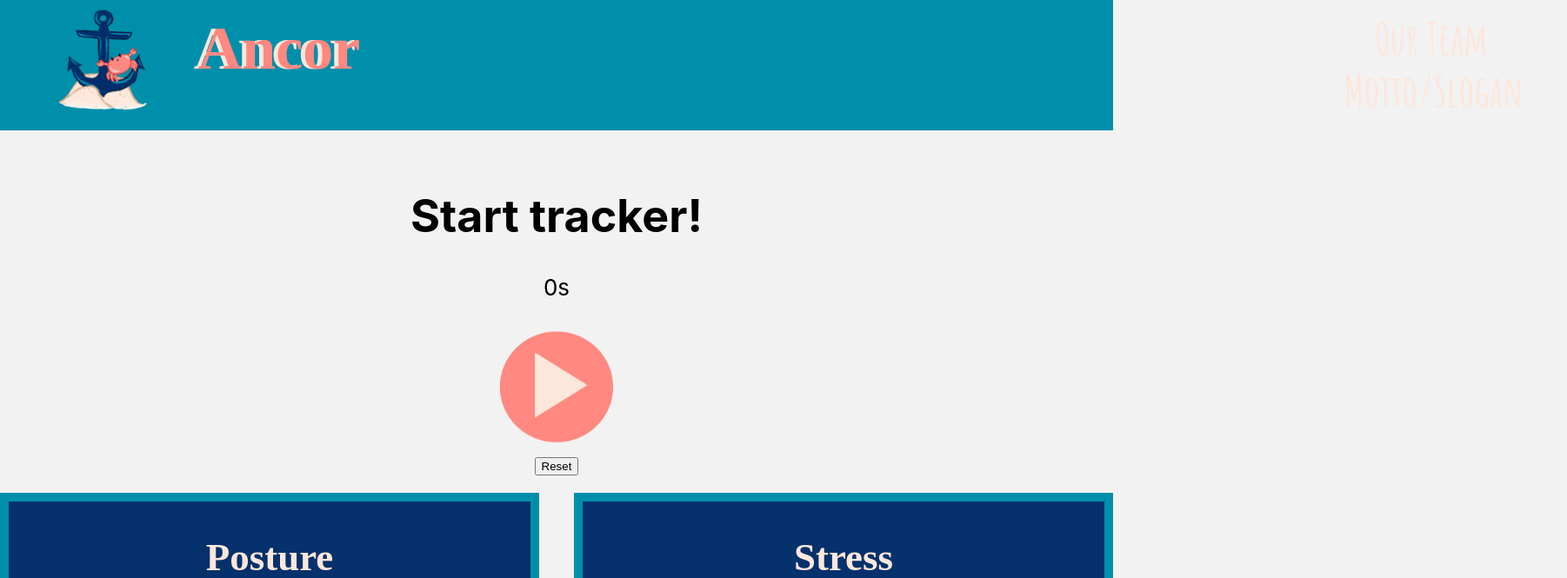
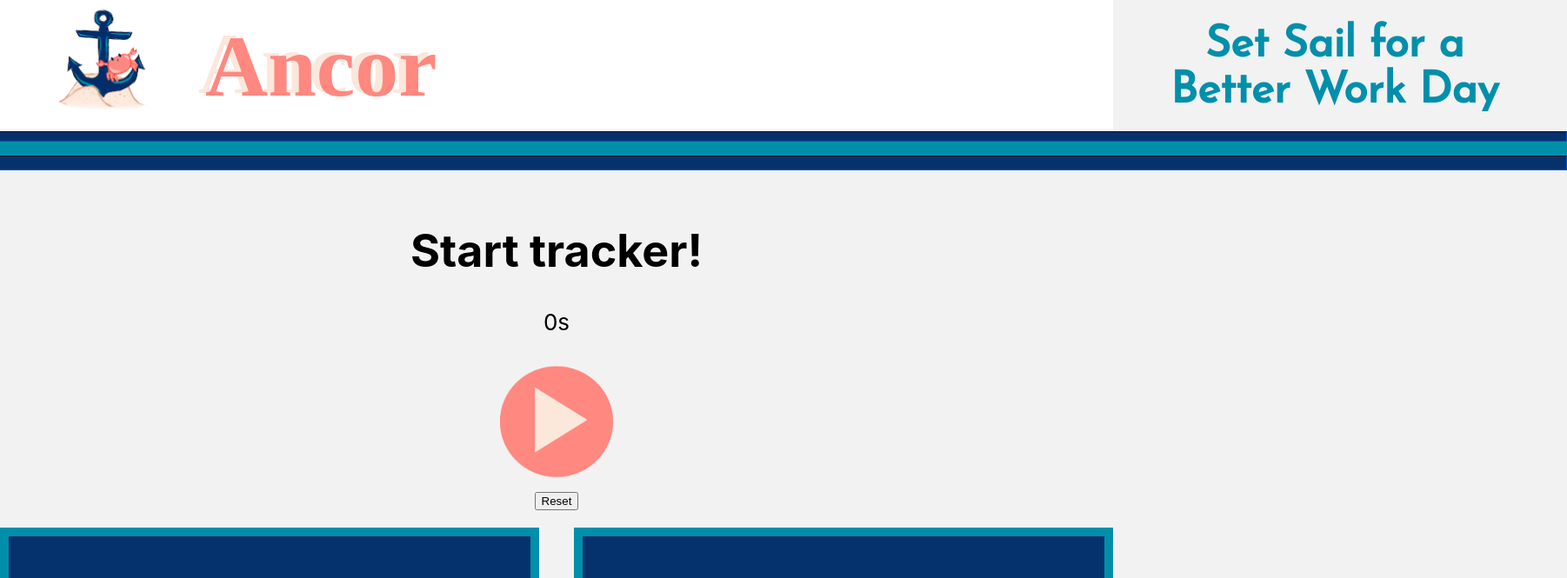
Before and after one commit to mikhaildmitrienko/m_tsi, a React (Create React App) app in the folder m_tsi/: page / in a window 1280 px wide. Shown: the top 665 px of the page at 87% size, 1802 px wide, since content can reach past the window. Built offline with nearby package versions, Linux system fonts and the light colour scheme; no server answers; a web font is replaced by a local one.

Commit message:
header-changes

```diff
--- a/m_tsi/src/components/Title/Title.css
+++ b/m_tsi/src/components/Title/Title.css
@@ -1,20 +1,21 @@
 @import url('https://fonts.googleapis.com/css2?family=Chelsea+Market&display=swap');
 @import url('https://fonts.googleapis.com/css2?family=Amatic+SC:wght@400;700&display=swap');
+@import url('https://fonts.googleapis.com/css2?family=Josefin+Sans&display=swap');
 
 .Title {
     box-sizing: border-box;
     width: 100%;
     display: flex;
-    justify-content: left;
     padding: 1em;
     margin-bottom: 2em;
-    background-color: rgb(0, 143, 171);
-    height: 150px;
+    background-color: rgb(255, 255, 255);
+    height: 190px;
+    position: relative;
   }
 
 .Title h1 {
   margin: 0 auto;
-  font-size: 70px;
+  font-size: 100px;
   font-family: 'Chelsea Market', cursive;
   color: rgb(252, 231, 219);
   height: 0px;
@@ -22,36 +23,37 @@
   height: 0px;
   bottom: 0px;
   position: relative;
+  right: 77px;
 }
 
 .Title h2 {
-  font-size: 70px;
+  font-size: 100px;
   font-family: 'Chelsea Market', cursive;
   color: rgb(255, 136, 128);
-  top: -58px;
-  left: 5px;
+  top: -80px;
+  left: 20px;
   width: 200px;
   height: 0px;
   position: relative;
 }
 
 .Title h3 {
-  font-family: 'Amatic SC', cursive;
-  color: rgb(252, 231, 219);
+  font-family: 'Josefin Sans', sans-serif;
+  color: rgb(0, 143, 171);
   font-size: 50px;
-  left: 1330px;
-  bottom: 120px;
+  left: 1130px;
+  bottom: 155px;
   position: relative;
 }
 
 .Title h4 {
-  font-family: 'Amatic SC', cursive;
-  color: rgb(252, 231, 219);
+  font-family: 'Josefin Sans', sans-serif;
+  color: rgb(0, 143, 171);
   font-size: 50px;
-  left: 1330px;
-  bottom: 190px;
+  left: 1130px;
+  bottom: 220px;
   position: relative;
-  max-width: 50px;
+  max-width: 1000px;
 }
 
 #crab {
@@ -62,3 +64,35 @@
   bottom: 300px;
   position: relative;
 }
+
+hr.solid {
+  border-color: rgb(0, 143, 171);
+  width: 499%;
+  right: 300px;
+  bottom: 255px;
+  position: relative;
+  min-height: 15px;
+  background-color: rgb(0, 143, 171);
+  color: rgb(0, 143, 171);
+}
+
+hr.solid1 {
+  border-color: rgb(5, 49, 108);
+  color: rgb(5, 49, 108);
+  width: 499%;
+  right: 300px;
+  bottom: 263px;
+  position: relative;
+  min-height: 15px;
+  background-color: rgb(5, 49, 108);
+}
+
+hr.solid2 {
+  border-color: rgb(5, 49, 108);
+  width: 499%;
+  right: 300px;
+  bottom: 316px;
+  position: relative;
+  min-height: 10px;
+  background-color: rgb(5, 49, 108);
+}
--- a/m_tsi/src/components/Title/Title.js
+++ b/m_tsi/src/components/Title/Title.js
@@ -12,8 +12,11 @@ return(
         <header>
             <h1>Ancor</h1>
             <h2>Ancor</h2>
-            <h3>Our Team</h3>
-            <h4>Motto/Slogan</h4>
+            <h3>Set Sail for a</h3>
+            <h4>Better Work Day</h4>
+            <hr class="solid"></hr>
+            <hr class="solid1"></hr>
+            <hr class="solid2"></hr>
         </header>
     </div>
 </div>)
```
